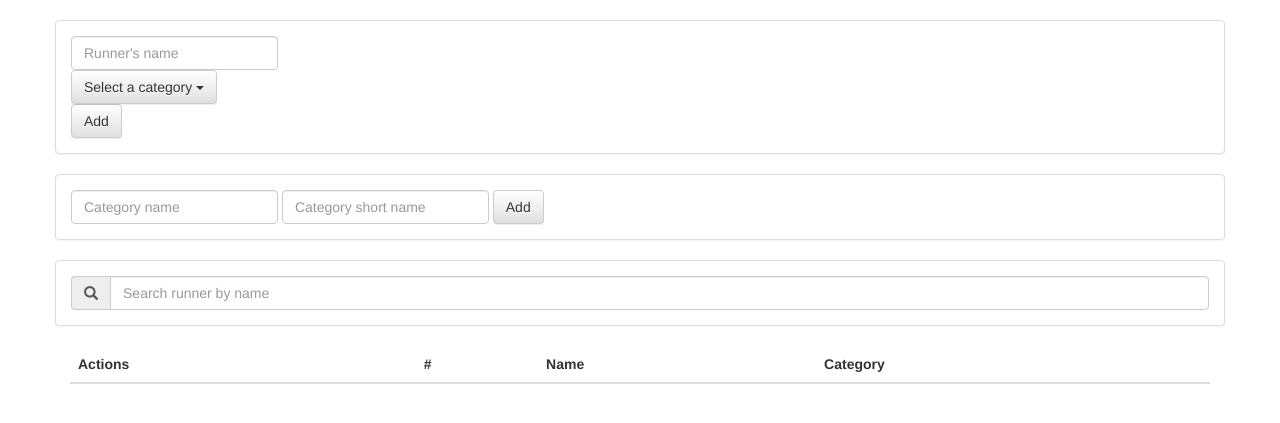
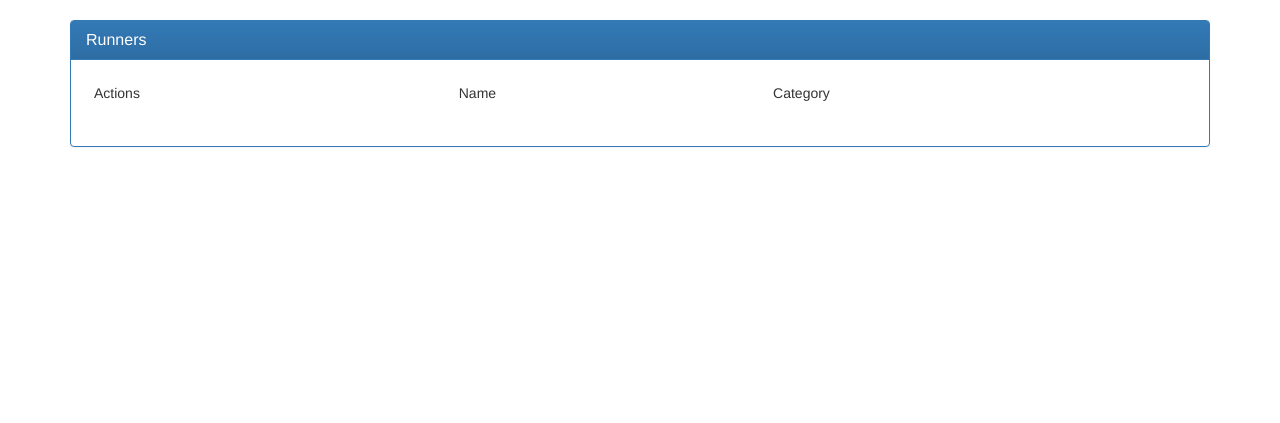
Before and after one commit to lz1irq/persenk-ultra, a web app: page / in a window 1280 px wide. Shown: the part 51-474 px from the top of the page. Run offline with its HTML, style and script files only (its server is not run), Linux system fonts and the light colour scheme; data that the repository does not hold is empty; some libraries are stand-ins or nearby versions.

Commit message:
Listing and deleting runners

```diff
--- a/WebContent/index.html
+++ b/WebContent/index.html
@@ -49,80 +49,30 @@
 		</div>
 	</nav>
 
-	<div class="container theme-showcase" role="main">
+	<div class="container">
 
-		<div class="row">
-			<div class="panel panel-default">
-				<div class="panel-body">
-					<form role="form" class="form-inline">
-						<div class="form-group">
-							<input type="text" class="form-control" id="add-runner-name" placeholder="Runner's name">
-						</div>
+		<div class="panel panel-primary">
+			<div class="panel-heading">
+				<h3 class="panel-title">Runners</h3>
+			</div>
 
-						<div class="dropdown">
-							<button class="btn btn-default dropdown-toggle" type="button" id="dropdownCategory" data-toggle="dropdown" aria-expanded="true">
-								Select a category <span class="caret"></span>
-							</button>
-							<ul class="dropdown-menu" role="menu" aria-labelledby="dropdownMenu1">
-							</ul>
-						</div>
+			<div class="panel-body">
+				<table class="table table-striped">
 
-						<button type="submit" class="btn btn-default" id="btn-add-runner">Add</button>
-					</form>
-				</div>
-			</div>
-		</div>
-
-		<div class="row">
-			<div class="panel panel-default">
-				<div class="panel-body">
-					<form role="form" class="form-inline">
-						<div class="form-group">
-							<input type="text" class="form-control" id="add-category-name" placeholder="Category name">
-							<input type="text" class="form-control" id="add-category-short-name" placeholder="Category short name">
-						</div>
-						<button type="submit" class="btn btn-default" id="btn-add-category">Add</button>
-					</form>
-				</div>
-			</div>
-		</div>
-
-		<div class="row">
-			<div class="panel panel-default">
-				<div class="panel-body">
-					<form role="form" class="input-inline">
-						<div class="input-group">
-							<span class="input-group-addon">
-							<span class="glyphicon glyphicon-search"></span>
-							</span>
-							<input type="text" class="form-control" id="search-field"
-								placeholder="Search runner by name">
-						</div>
-					</form>
-				</div>
-			</div>
-		</div>
-
-
-		<div class="row">
-			<div class="col-md-12">
-				<table class="table">
 					<thead>
-						<tr id="table-header">
-							<th>Actions</th>
-							<th>#</th>
-							<th>Name</th>
-							<th>Category</th>
+						<tr id="runners-header">
+							<td>Actions</td>
+							<td>Name</td>
+							<td>Category</td>
 						</tr>
 					</thead>
-					<tbody id="table-times">
+					<tbody id="runners-list">
 					</tbody>
+
 				</table>
 			</div>
 		</div>
-
 	</div>
-	<!-- /container -->
 
 
 	<!-- Bootstrap core JavaScript
--- a/WebContent/scripts/persenk-ultra.js
+++ b/WebContent/scripts/persenk-ultra.js
@@ -1,238 +1,72 @@
-var api = 'http://private-43da-persenkultra.apiary-mock.com/'
+var api = 'http://localhost:8080/persenk-ultra/api/'
 
 var categories = [];
 
-function get_categories() {
-	var category_name = '';
+function getCategories() {
 	$.ajax({
-		type : 'GET',
-		url : api + 'categories',
-		async : false,
-		success : function(cats) {
-			cats.sort(function(a, b) {
-				return a.id - b.id;
-			})
-			$.each(cats, function() {
-				categories[this.id] = this;
-			})
-		}
+		method : 'GET',
+		url : api + 'categories'
+	}).success(function(data, status, jqXHR) {
+		categories.splice(0, categories.length); // clear the array
+		$.each(data, function(index, category) {
+			categories.push(category);
+		});
 	});
 }
 
-function get_category_id(cat_name) {
-	var cat_id = -1;
-	$.each(categories, function() {
-		if (this.name == cat_name) {
-			cat_id = this.id;
-		}
-	})
-	return cat_id;
-}
-
-function fill_categories() {
-	$('.dropdown-menu').empty();
-
-	$.each(categories, function() {
-		$('.dropdown-menu').append(
-				'<li role="presentation"><a role="menuitem" tabindex="-1" href="#">'
-						+ this.name + '</a></li>');
-	})
-
-	$('.dropdown-menu li a').click(function() {
-		var selText = $(this).text();
-		$('#dropdownCategory').html(selText + ' <span class="caret"></span>');
+function listRunners() {
+	$.ajax({
+		method : 'GET',
+		url : api + 'runners',
+	}).success(function(data, status, jqXHR) {
+		$.each(data, function(index, runner) {
+			displayRunner(runner);
+		});
 	});
 }
 
-function add_runner(table, runner) {
-	var row = $('<tr/>');
+function displayRunner(runner) {
+	var newRunner = $('<tr/>');
+	newRunner.attr('data-runner-id', runner.id);
 
-	var del = $('<td/>').html('<span class="glyphicon glyphicon-remove"></span>');
-	del.click(function() {
+	// actions
+	var runnerActions = $('<td/>');
+
+	var deleteButton = $('<button/>').addClass('btn btn-defauappendlt');
+	deleteButton.click(function() {
+		deleteRunner(runner);
+	});
+	deleteButton.append($('<span/>').addClass('glyphicon glyphicon-remove'));
+	runnerActions.append(deleteButton);
+	newRunner.append(runnerActions);
+
+	newRunner.append($('<td/>').text(runner.name));
+	newRunner.append($('<td/>').text(runner.categoryId));
+
+	$('#runners-list').append(newRunner);
+}
+
+function deleteRunner(runner) {
+
+	var confirmMessage = "Are you sure you want to delete runner "
+			+ runner.name + " ?";
+	var confirmDelete = confirm(confirmMessage);
+
+	if (confirmDelete) {
 		$.ajax({
-			type : 'DELETE',
+			method : 'DELETE',
 			url : api + 'runners/' + runner.id,
-			success : function(response) {
-				row.remove();
+		}).success(function(data, status, jqXHR) {
+			if (status == 'nocontent') {
+				$('tr[data-runner-id=' + runnerId + ']').remove();
 			}
 		});
-	})
-	row.append(del);
-
-
-	row.attr('data-runner', runner.id);
-	row.append($('<td/>').text(runner.id));
-
-	var nameCell = $('<td/>').text(runner.name);
-	nameCell.editable({
-		send : 'always',
-		type : 'text',
-		url : api + 'posts/' + runner.id,
-		pk : 0,
-		id : 0,
-
-		ajaxOptions : {
-			type : 'PUT',
-			url : api + 'runners/' + runner.id,
-		},
-		data : {
-			"id" : runner.id,
-			"name" : runner.name,
-			"category" : runner.category
-		}
-	});
-
-	row.append(nameCell);
-	row.append($('<td/>').text(categories[runner.category].short_name));
-
-	add_runner_times(table, row, runner.id);
-}
-
-function add_runner_times(table, row, runner_id) {
-	console.log(runner_id);
-	$.ajax({
-		type : 'GET',
-		url : api + 'time?runner=' + runner_id,
-		success : function(times) {
-			$.each(times, function() {
-				var timeCell = $('<td/>');
-				timeCell.attr('data-time-id', this.id);
-				timeCell.attr('data-station', this.station)
-				timeCell.text(this.time);
-
-				var thisTime = this;
-
-				timeCell.editable({
-					send : 'always',
-					type : 'text',
-					url : api + 'time/' + thisTime.id,
-					pk : 0,
-					id : 0,
-
-					ajaxOptions : {
-						type : 'PUT',
-						url : api + 'time/' + thisTime.id,
-					},
-					data : {
-						"runner" : thisTime.runner,
-						"station" : thisTime.station,
-						"time" : 0,
-					},
-					success : function(response, newValue) {
-						console.log(newValue);
-					}
-				});
-
-				row.append(timeCell);
-
-			});
-
-			table.append(row);
-			$('table').trigger('update');
-			var sorting = [ [ 0, 0 ] ];
-			$('table').trigger('sorton', [ sorting ]);
-		}
-	});
-
+	}
 }
 
 $(document).ready(function() {
 	'use strict'
 
-	// library setup
-	$.fn.editable.defaults.mode = 'inline';
-
-	// selectors
-	var tableHeaderSelector = '#table-header th:last';
-	var tableTimesSelector = '#table-times'
-
-	get_categories();
-	fill_categories();
-
-	// populate table headers with the aid-station codes
-	var tableHeader = $(tableHeaderSelector);
-	$.ajax({
-		type : 'GET',
-		url : api + 'station',
-		success : function(aid_stations) {
-			$.each(aid_stations, function() {
-				tableHeader.after('<th>' + 'A' + this.id + '</th>');
-				tableHeader = $(tableHeaderSelector);
-			});
-		}
-	});
-
-	// $.fn.editable.defaults.mode = 'inline';
-
-	// list all runners
-	var tableTimes = $(tableTimesSelector);
-	$.ajax({
-		type : 'GET',
-		url : api + 'runners',
-		success : function(runner_array) {
-			runner_array.sort(function(a, b) {
-				return a.id - b.id;
-			});
-			$.each(runner_array, function() {
-				add_runner(tableTimes, this);
-			});
-			$('table').tablesorter();
-		}
-	});
-
-	// adding a runner
-	var btnAddRunner = $('#btn-add-runner');
-	btnAddRunner.click(function() {
-		var runner = {
-			name : $('#add-runner-name').val(),
-			category : 1
-		};
-
-		$.ajax({
-			type : 'POST',
-			contentType : 'application/json',
-			url : api + 'runners',
-			data : runner,
-			success : function(data, textStatus, jQxhr) {
-				$.ajax({
-					type : 'GET',
-					url : api + 'runners/' + data.id,
-					success : function(new_runner) {
-						add_runner(tableTimes, new_runner);
-					}
-				});
-			},
-
-		});
-	})
-
-
-
-	$("#search-field").keyup(function() {
-        var value = this.value.toLowerCase().trim();
-
-        $("#table-times").find("tr").each(function(index) {
-            var id = $(this).find("td").eq(2).text().toLowerCase().trim();
-            $(this).toggle(id.indexOf(value) !== -1);
-        });
-    });
-
-	$('#btn-add-category').click(function() {
-		$.ajax({
-			type : 'POST',
-			contentType : 'application/json',
-			url : api + 'categories',
-			data : {
-				name : $('#add-category-name').val(),
-				short_name : $('#add-category-short-name').val()
-			},
-			success : function(data, textStatus, jQxhr) {
-				categories[data.id] = data;
-				console.log(data);
-				fill_categories();
-			},
-
-		});
-	})
+	listRunners();
 
 });
--- a/src/com/persenkultra/times/rest/CategoryRest.java
+++ b/src/com/persenkultra/times/rest/CategoryRest.java
@@ -2,6 +2,7 @@ package com.persenkultra.times.rest;
 
 import java.util.List;
 
+import javax.ws.rs.Consumes;
 import javax.ws.rs.DELETE;
 import javax.ws.rs.GET;
 import javax.ws.rs.POST;
@@ -40,6 +41,7 @@ public class CategoryRest {
 	@POST
 	@Path("/")
 	@Produces({ MediaType.APPLICATION_JSON })
+	@Consumes({ MediaType.APPLICATION_JSON })
 	public Category createCategory(Category category) {
 		return categoryService.createCategory(category);
 	}
@@ -47,6 +49,7 @@ public class CategoryRest {
 	@PUT
 	@Path("/{categoryId}")
 	@Produces({ MediaType.APPLICATION_JSON })
+	//@Consumes({ MediaType.APPLICATION_JSON })
 	public Category updateCategory(@PathParam("categoryId") long categoryId, Category category) {
 		return categoryService.updateCategory(categoryId, category);
 	}
```
